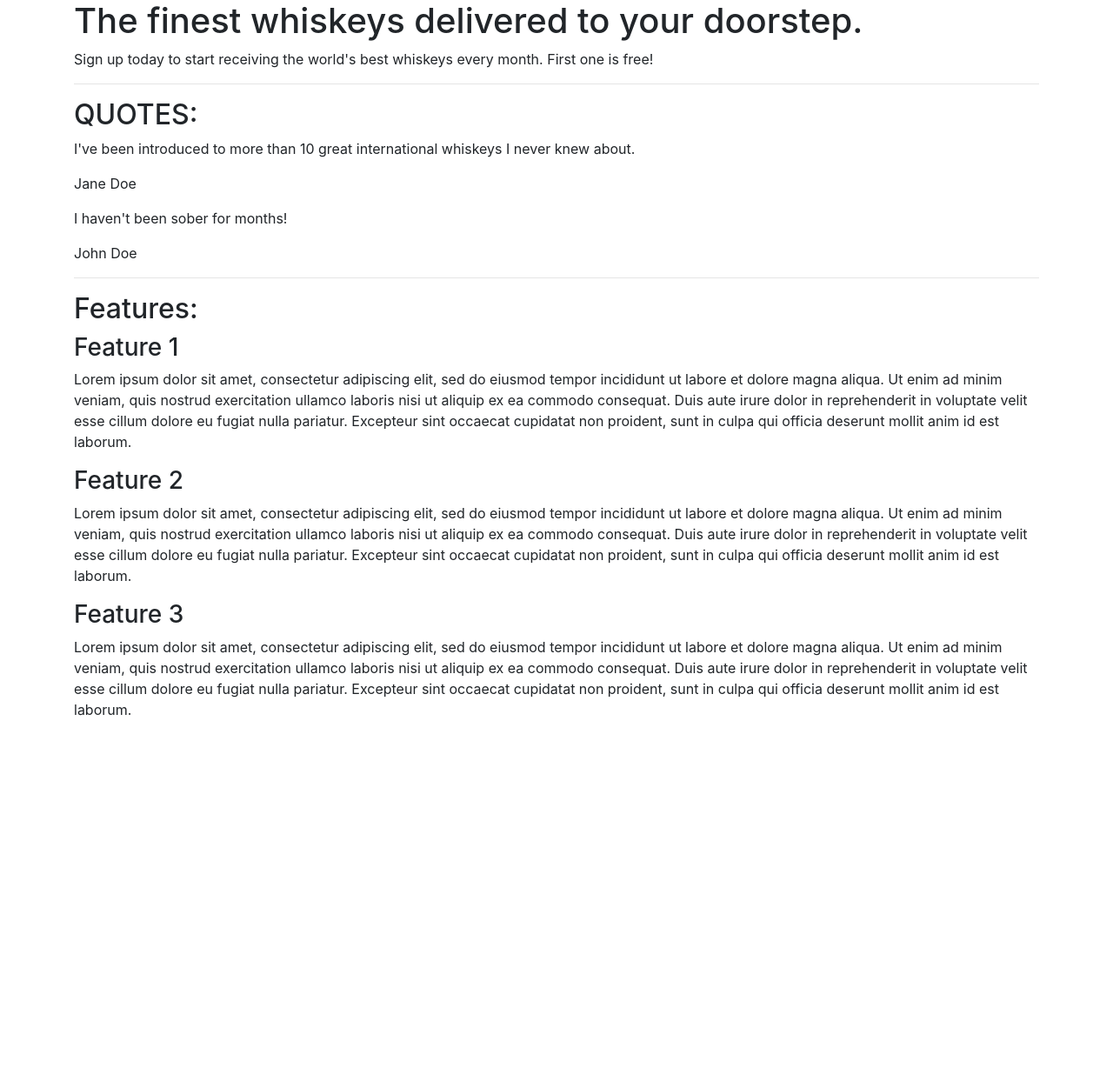
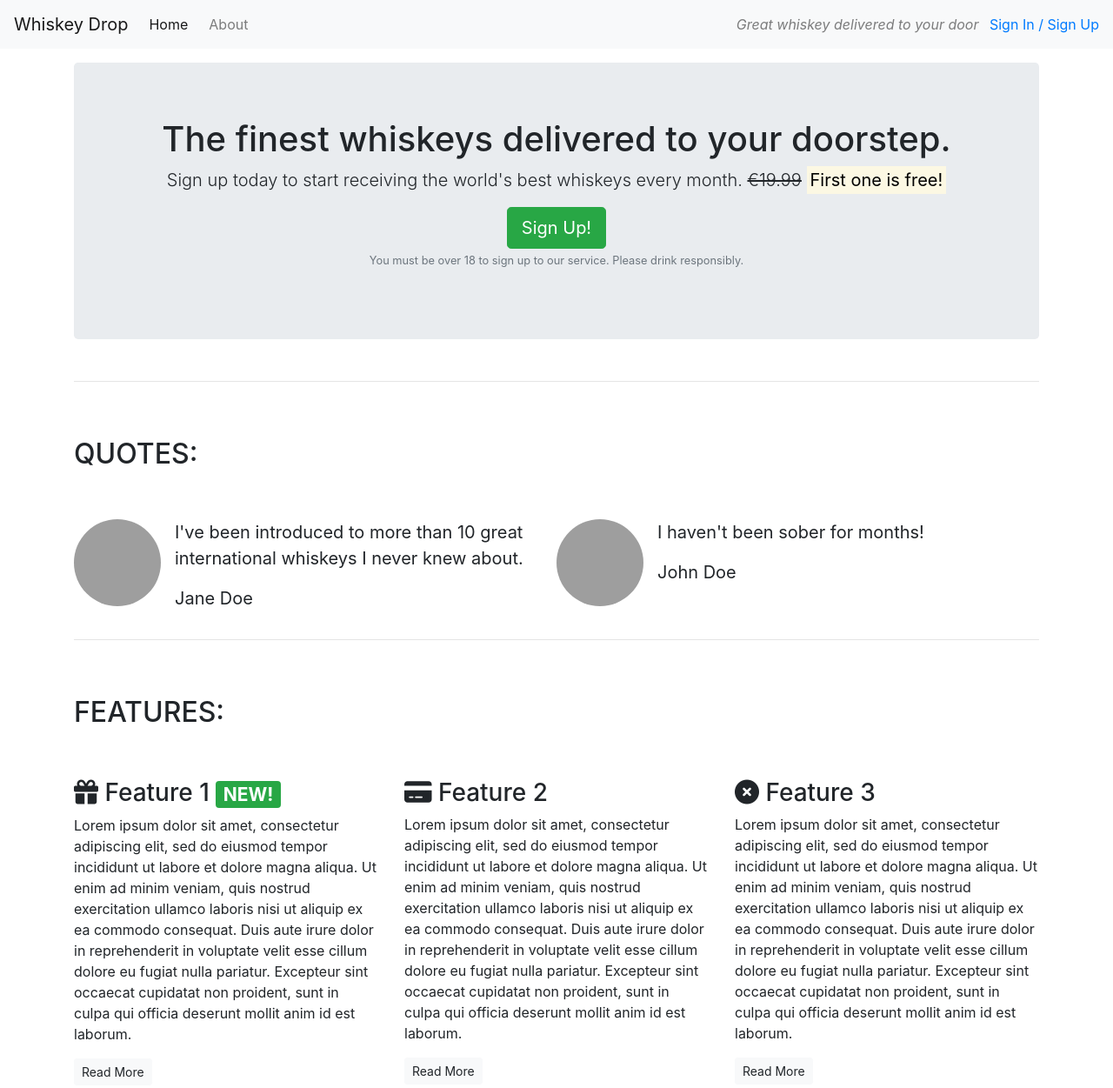
Before and after one commit to colinflahive/Whiskey_Drop_v1, a plain HTML site: page index.html in a window 1280 px wide. Shown: the whole page at 87% size. Before the commit the page ends 844 px from the top, so only its background shows below. Drawn offline with nearby package versions, Linux system fonts and the light colour scheme; grey boxes are pictures that could not be loaded.

Commit message:
Initial commit modified

```diff
--- a/index.html
+++ b/index.html
@@ -4,66 +4,128 @@
     <meta charset="UTF-8">
     <meta name="viewport" content="width=device-width, initial-scale=1.0">
     <title>Whiskey Drop | Taste a new whiskey every month</title>
+    <meta name=”viewport” content=”width=device-width, initial-scale=1.0”>
     <link rel="stylesheet" href="https://stackpath.bootstrapcdn.com/bootstrap/4.1.3/css/bootstrap.min.css" integrity="sha384-MCw98/SFnGE8fJT3GXwEOngsV7Zt27NXFoaoApmYm81iuXoPkFOJwJ8ERdknLPMO" crossorigin="anonymous">
     <script src="https://stackpath.bootstrapcdn.com/bootstrap/4.1.3/js/bootstrap.min.js" integrity="sha384-ChfqqxuZUCnJSK3+MXmPNIyE6ZbWh2IMqE241rYiqJxyMiZ6OW/JmZQ5stwEULTy" crossorigin="anonymous"></script>
+    <script src="https://kit.fontawesome.com/8cdbc74416.js" crossorigin="anonymous"></script>
 </head>
 <body>
-    <article class="container">
+    <nav class ="navbar navbar-light bg-light navbar-expand-sm">
+        <a href="/" class="navbar-brand">Whiskey Drop</a>
+        <ul class="navbar-nav mr-auto">
+            <li class="active nav-item mr-2"><a class="nav-link" href="/">Home</a></li>
+            <li class="nav-item mr-2"><a class="nav-link" href="/about">About</a></li>
+            <li class="nav-item mr-2 d-block d-sm-none"><a class="nav-link" href="/login">Sign In / Sign Up</a></li>
+        </ul>
+        <div class="d-none d-md-block">
+        <p class="navbar-text my-auto mr-2"><i>Great whiskey delivered to your door</i></p>
+        <a href="/login">Sign In / Sign Up</a>
+        </div>
+    </nav>
+    <article class="container mt-3">
     <!-- Callout -->
-    <section class="callout">
+    <div class="row">
+    <div class="col-12">
+    <section class="callout jumbotron text-center">
         <h1>The finest whiskeys delivered to your doorstep.</h1>
-        <p>Sign up today to start receiving the world's best whiskeys every month. First
-           one is free!</p>
+            <p class="lead">Sign up today to start receiving the world's best whiskeys every month.
+                <s class="d-none d-sm-inline">€19.99</s>
+                <span class="d-inline d-sm-none"><br></span>
+                <strong><mark>First one is free!</mark></strong></p>
+                <button class="btn btn-success btn-lg">Sign Up!</button>
+            <p class="text-muted"><small>You must be over 18 to sign up to our service. Please drink responsibly.</small><p>
     </section>
+    </div>
+    </div>
         <!-- /.Callout -->
         <hr>
     <!-- Quotes -->
-    <section class="quote">
+    <section class="quotes">
+    <div class="row">
+        <div class="col-12 my-5">
             <h2 class="text-uppercase">Quotes:</h2>
-    <div class="quote">
+        </div>
+    </div>
+    <div class="row">
+        <div class="col-12 col-md-6">
+            <div class="media">
+            <div class="d-none d-sm-block">
+                <img src="https://raw.githubusercontent.com/Code-Institute-Solutions/BootstrappingYourNextBigIdea-BS4/master/03-Components/02-core_components-part-2/images/girl-image.png" class="rounded-circle mr-3" height=100 width=100>
+            </div>
+                <div class="media-body">
+                    <blockquote class="blockquote">
                         <p>I've been introduced to more than 10 great international whiskeys I never
                            knew about.</p>
                             <p>Jane Doe</p>
+                    </blockquote>
                 </div>
-    <div class="quote">
+            </div>
+        </div>
+    <div class="col-12-md-6">
+        <div class="media">
+        <div class="d-none d-sm-block">
+            <img src="https://raw.githubusercontent.com/Code-Institute-Solutions/BootstrappingYourNextBigIdea-BS4/master/03-Components/02-core_components-part-2/images/guy-image.png" class="rounded-circle mr-3" height=100 width=100>
+        </div>
+            <div class="media-body">
+                <blockqouote class="blockquote">
                     <p>I haven't been sober for months!</p>
                     <p>John Doe</p>
+                </blockquote>
+            </div>
+        </div>
+    </div>
     </div>
     </section>
+
     <!-- /.Quotes -->
     <hr>
     <!-- Features -->
     <section class="features">
-    <h2>Features:</h2>
+    <div class="row">
+        <div class="col-12 my-5">
+            <h2 class="text-uppercase">Features:</h2>
+        </div>
+    </div>
+    <div class="row">
+        <div class="col-12 col-md-6 col-lg-4">
     <div class="feature">
-    <h3>Feature 1</h3>
+        <h3><i class="fas fa-gift d-none d-sm-inline"></i> Feature 1 <span class="badge badge-success">NEW!</span></h3>
         <p>Lorem ipsum dolor sit amet, consectetur adipiscing elit, sed do eiusmod tempor
     incididunt ut labore et dolore magna aliqua. Ut enim ad minim veniam, quis nostrud
     exercitation ullamco laboris nisi ut aliquip ex ea commodo consequat. Duis aute
     irure dolor in reprehenderit in voluptate velit esse cillum dolore eu fugiat nulla
     pariatur. Excepteur sint occaecat cupidatat non proident, sunt in culpa qui officia
     deserunt mollit anim id est laborum.</p>
+        <p><a class="btn btn-sm btn-light" href="">Read More</a></p>
         </div>
-
+    </div>
+        <div class="col-12 col-md-6 col-lg-4">
     <div class="feature">
-    <h3>Feature 2</h3>
+        <h3><i class="fas fa-credit-card d-none d-sm-inline"></i> Feature 2</h3>
         <p>Lorem ipsum dolor sit amet, consectetur adipiscing elit, sed do eiusmod tempor
     incididunt ut labore et dolore magna aliqua. Ut enim ad minim veniam, quis nostrud
     exercitation ullamco laboris nisi ut aliquip ex ea commodo consequat. Duis aute
     irure dolor in reprehenderit in voluptate velit esse cillum dolore eu fugiat nulla
     pariatur. Excepteur sint occaecat cupidatat non proident, sunt in culpa qui officia
     deserunt mollit anim id est laborum.</p>
-
+        <p><a class="btn btn-sm btn-light" href="">Read More</a></p>
     </div>
+    </div>
+   <div class="col-12 d-md-none d-lg-block col-lg-4">
 <div class="feature">
-    <h3>Feature 3</h3>
+        <h3><i class="fas fa-times-circle d-none d-sm-inline"></i> Feature 3</h3>
         <p>Lorem ipsum dolor sit amet, consectetur adipiscing elit, sed do eiusmod tempor
     incididunt ut labore et dolore magna aliqua. Ut enim ad minim veniam, quis nostrud
     exercitation ullamco laboris nisi ut aliquip ex ea commodo consequat. Duis aute
     irure dolor in reprehenderit in voluptate velit esse cillum dolore eu fugiat nulla
     pariatur. Excepteur sint occaecat cupidatat non proident, sunt in culpa qui officia
     deserunt mollit anim id est laborum.</p>
-
+        <p><a class="btn btn-sm btn-light" href="">Read More</a></p>
     </div>
+    </div>
+</div>
+    </section>
+<!-- /.Features -->
+    </article>
 </body>
 </html>
```
Lines whose indentation alone changed are shown as unchanged.
